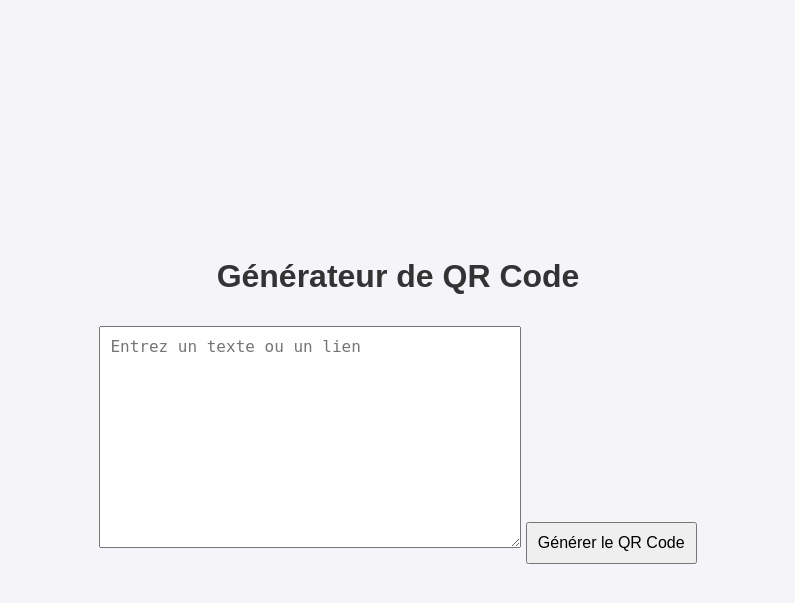
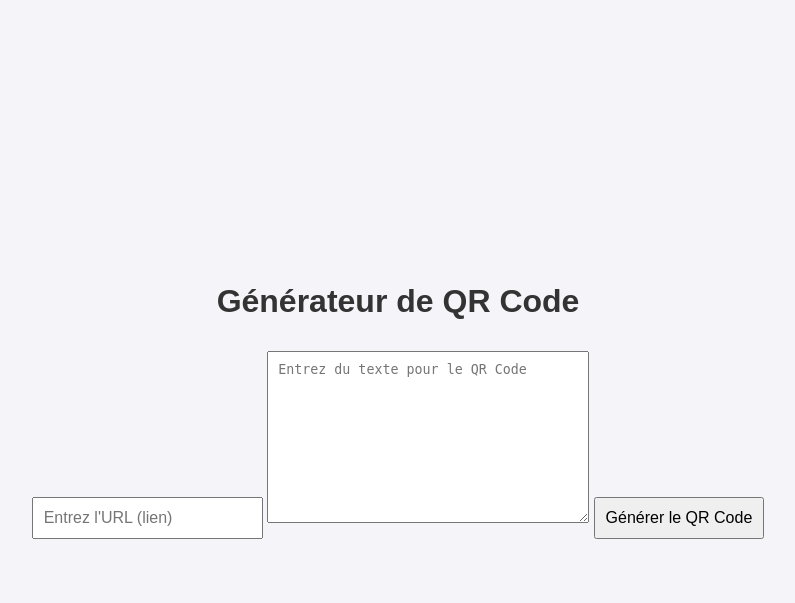
Before and after one commit to RomainSyper/QR_Code_Generator, a Flask app: page / in a window 1280 px wide. Shown: the top 603 px of the page, without its empty margins (242-1037 px from the left). Run offline with Flask 3, Linux system fonts and the light colour scheme.

Commit message:
Fixing issue

```diff
--- a/app.py
+++ b/app.py
@@ -1,7 +1,7 @@
 from flask import Flask, render_template, request, send_from_directory
 import qrcode
 import os
-from fpdf import FPDF  # Pour générer le PDF
+from fpdf import FPDF
 
 app = Flask(__name__)
 
@@ -14,42 +14,46 @@
     error = None
     qr_code_path = None  # Pour stocker le chemin du QR Code généré
     pdf_path = None  # Pour stocker le chemin du PDF généré
+    if request.method == 'POST':
+        url = request.form.get('url')  # Récupère l'URL (si c'est un lien)
+        text = request.form.get('text')  # Récupère le texte (si c'est du texte)
 
-    if request.method == 'POST':
-        input_value = request.form.get('input_value')  # On récupère soit le texte soit l'URL
+        if url:  # Si une URL a bien été soumise
+            try:
+                # Créer le QR code pour l'URL
+                qr = qrcode.make(url)
+                qr_code_filename = 'qrcode_url.png'
+                qr_path = os.path.join('static', qr_code_filename)
+                qr.save(qr_path)
 
-        if input_value:  # Si quelque chose a été soumis (texte ou URL)
+                # Le chemin du QR code sera utilisé pour l'affichage et le téléchargement
+                qr_code_path = qr_code_filename
+            except Exception as e:
+                error = f"Erreur lors de la génération du QR code pour l'URL : {e}"
+        elif text:  # Si du texte a été soumis
             try:
-                if input_value.startswith('http://') or input_value.startswith('https://'):
-                    # Cas où l'utilisateur entre un lien (URL)
-                    qr = qrcode.make(input_value)  # Créer le QR code avec l'URL
-                    qr_code_filename = 'qrcode.png'
-                    qr_path = os.path.join('static', qr_code_filename)
-                    qr.save(qr_path)
-                    qr_code_path = qr_code_filename
-                else:
-                    # Cas où l'utilisateur entre du texte
-                    qr = qrcode.make(input_value)  # Créer un QR code avec le texte
-                    qr_code_filename = 'qrcode.png'
-                    qr_path = os.path.join('static', qr_code_filename)
-                    qr.save(qr_path)
-                    qr_code_path = qr_code_filename
+                # Créer le QR code pour le texte
+                qr = qrcode.make(text)
+                qr_code_filename = 'qrcode_text.png'
+                qr_path = os.path.join('static', qr_code_filename)
+                qr.save(qr_path)
 
-                    # Créer le PDF avec le texte
-                    pdf = FPDF()
-                    pdf.add_page()
-                    pdf.set_font("Arial", size=12)
-                    pdf.multi_cell(0, 10, input_value)  # Ajouter du texte sur le PDF
-                    pdf_filename = 'texte.pdf'
-                    pdf_path = os.path.join('static', pdf_filename)
-                    pdf.output(pdf_path)
+                # Créer un PDF avec le texte
+                pdf = FPDF()
+                pdf.add_page()
+                pdf.set_font("Arial", size=12)
+                pdf.multi_cell(0, 10, text)
+                pdf_filename = 'texte.pdf'
+                pdf_path = os.path.join('static', pdf_filename)
+                pdf.output(pdf_path)
 
-                return render_template('index.html', qr_code=qr_code_path, pdf_file=pdf_path)
-
+                # Le chemin du QR code et du PDF sera utilisé pour l'affichage et le téléchargement
+                qr_code_path = qr_code_filename
+                pdf_path = pdf_filename
             except Exception as e:
                 error = f"Erreur lors de la génération du QR code ou du PDF : {e}"
         else:
-            error = "Le champ ne peut pas être vide."
+            error = "Veuillez entrer soit un lien, soit un texte."
 
     return render_template('index.html', error=error, qr_code=qr_code_path, pdf_file=pdf_path)
 
--- a/templates/index.html
+++ b/templates/index.html
@@ -18,16 +18,10 @@
         h1 {
             color: #333;
         }
-        input, button, textarea {
+        input, button {
             padding: 10px;
             font-size: 1rem;
             margin-top: 10px;
-        }
-        textarea {
-            width: 400px;
-            height: 200px;
-            resize: vertical;
-            overflow-y: auto; /* Ajouter une barre de défilement si nécessaire */
         }
         .error {
             color: red;
@@ -48,6 +42,13 @@
         .download-btn:hover {
             background-color: #45a049;
         }
+        textarea {
+            width: 300px;
+            height: 150px;
+            margin-top: 10px;
+            padding: 10px;
+            resize: vertical;
+        }
     </style>
 </head>
 <body>
@@ -55,7 +56,8 @@
     <h1>Générateur de QR Code</h1>
 
     <form action="/" method="POST">
-        <textarea name="input_value" placeholder="Entrez un texte ou un lien" required></textarea>
+        <input type="text" name="url" placeholder="Entrez l'URL (lien)" />
+        <textarea name="text" placeholder="Entrez du texte pour le QR Code"></textarea>
         <button type="submit">Générer le QR Code</button>
     </form>
 
```
